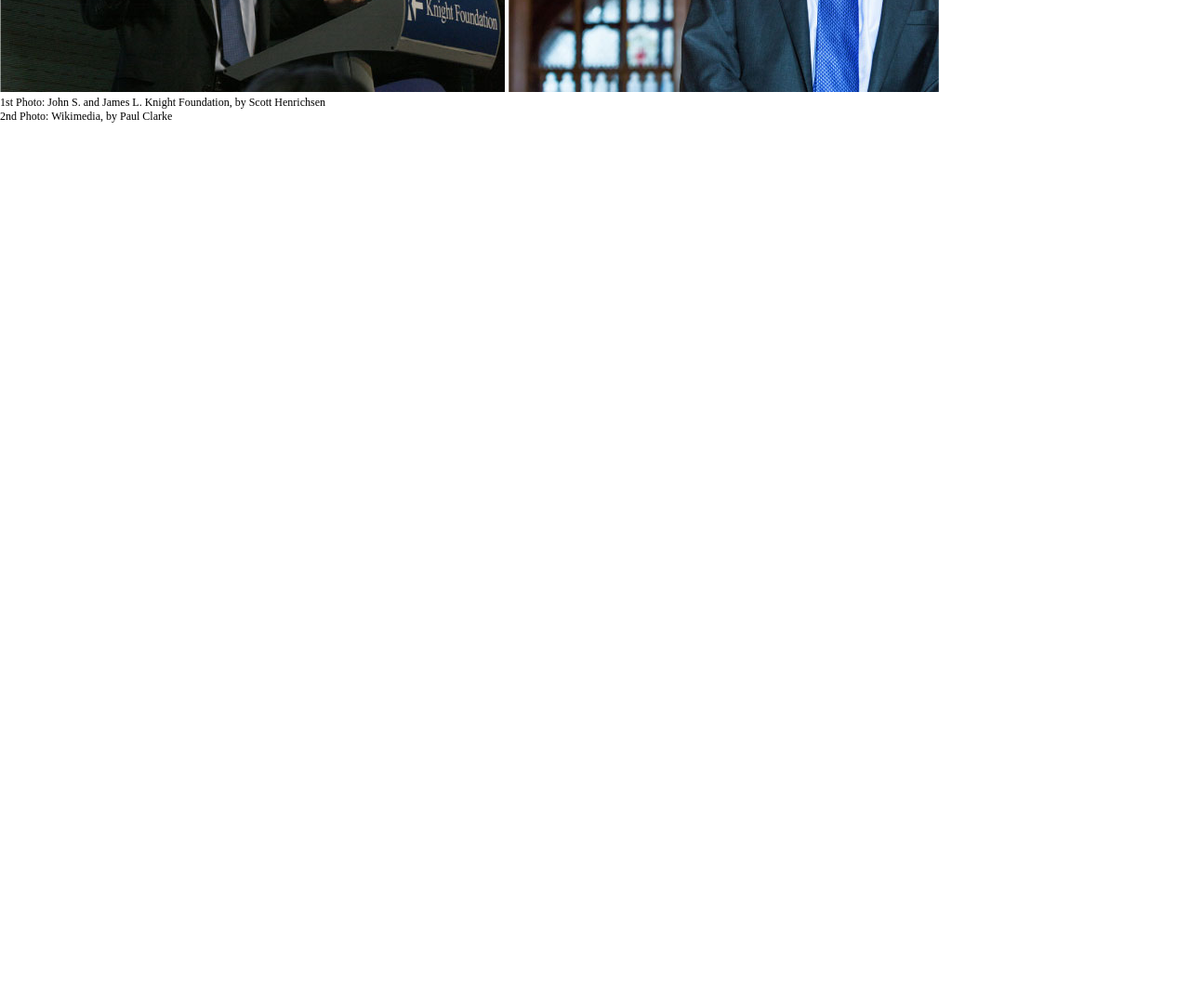
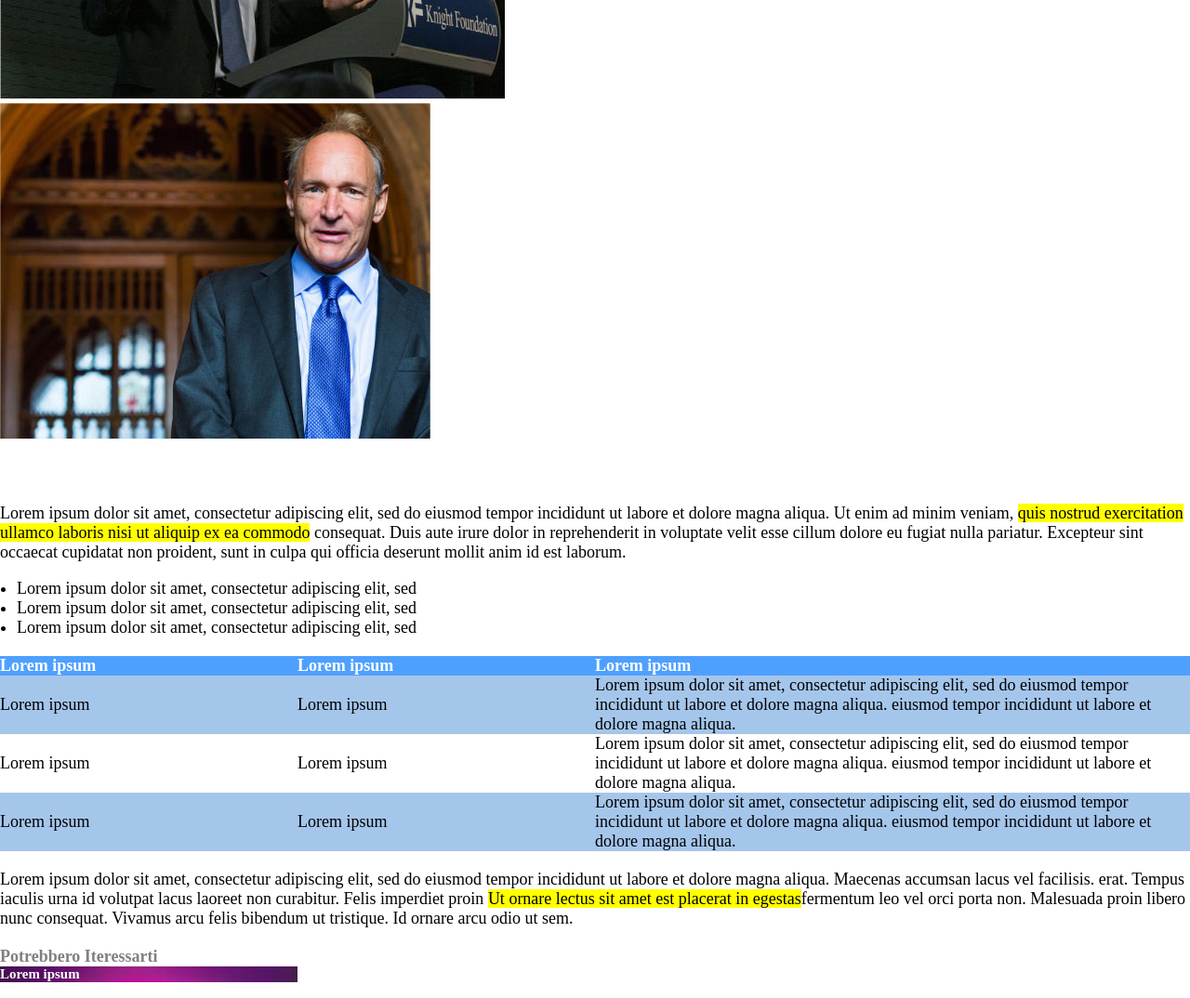
Before and after one commit to agnesvarga1/html-css-booleaner, a plain HTML site: page index.html in a window 1280 px wide. Shown: the part 500-1574 px from the top of the page at 93% size. Before the commit the page ends 800 px from the top, so only its background shows below. Drawn offline with Linux system fonts and the light colour scheme.

Commit message:
added table

```diff
--- a/assets/styles.css
+++ b/assets/styles.css
@@ -3,6 +3,9 @@
   margin: 0;
   padding: 0;
   box-sizing: border-box;
+}
+html {
+  font-size: 18px;
 }
 
 header {
@@ -17,7 +20,8 @@ header {
 h1 {
   font-size: 50px;
 }
-.author {
+.author,
+h4 {
   color: gray;
 }
 .author a {
@@ -28,3 +32,40 @@ h1 {
 .photo-source {
   font-size: 12px;
 }
+
+.article,
+ul,
+table {
+  margin: 20px 0;
+}
+
+ul {
+  margin: 18px;
+}
+.highlight {
+  background-color: yellow;
+}
+table {
+  border-collapse: collapse;
+  width: 100%;
+}
+th {
+  text-align: left;
+  background-color: #4ea0ff;
+  color: white;
+}
+
+.dispari {
+  background-color: #a5c6eb;
+}
+
+figure {
+  width: 25%;
+  height: 50%;
+  color: white;
+}
+
+.img1 {
+  background-image: url("../assets/img/monitor.jpg");
+  background-size: cover;
+}
--- a/index.html
+++ b/index.html
@@ -31,6 +31,78 @@
           <p class="photo-source">2nd Photo: Wikimedia, by Paul Clarke</p>
         </figure>
       </section>
+      <div class="article">
+        <p>
+          Lorem ipsum dolor sit amet, consectetur adipiscing elit, sed do
+          eiusmod tempor incididunt ut labore et dolore magna aliqua. Ut enim ad
+          minim veniam,
+          <span class="highlight"
+            >quis nostrud exercitation ullamco laboris nisi ut aliquip ex ea
+            commodo</span
+          >
+          consequat. Duis aute irure dolor in reprehenderit in voluptate velit
+          esse cillum dolore eu fugiat nulla pariatur. Excepteur sint occaecat
+          cupidatat non proident, sunt in culpa qui officia deserunt mollit anim
+          id est laborum.
+        </p>
+        <ul>
+          <li>Lorem ipsum dolor sit amet, consectetur adipiscing elit, sed</li>
+          <li>Lorem ipsum dolor sit amet, consectetur adipiscing elit, sed</li>
+          <li>Lorem ipsum dolor sit amet, consectetur adipiscing elit, sed</li>
+        </ul>
+        <table>
+          <thead>
+            <tr>
+              <th style="width: 25%">Lorem ipsum</th>
+              <th style="width: 25%">Lorem ipsum</th>
+              <th style="width: 50%">Lorem ipsum</th>
+            </tr>
+          </thead>
+          <tr class="dispari">
+            <td>Lorem ipsum</td>
+            <td>Lorem ipsum</td>
+            <td>
+              Lorem ipsum dolor sit amet, consectetur adipiscing elit, sed do
+              eiusmod tempor incididunt ut labore et dolore magna aliqua.
+              eiusmod tempor incididunt ut labore et dolore magna aliqua.
+            </td>
+          </tr>
+          <tr>
+            <td>Lorem ipsum</td>
+            <td>Lorem ipsum</td>
+            <td>
+              Lorem ipsum dolor sit amet, consectetur adipiscing elit, sed do
+              eiusmod tempor incididunt ut labore et dolore magna aliqua.
+              eiusmod tempor incididunt ut labore et dolore magna aliqua.
+            </td>
+          </tr>
+          <tr class="dispari">
+            <td>Lorem ipsum</td>
+            <td>Lorem ipsum</td>
+            <td>
+              Lorem ipsum dolor sit amet, consectetur adipiscing elit, sed do
+              eiusmod tempor incididunt ut labore et dolore magna aliqua.
+              eiusmod tempor incididunt ut labore et dolore magna aliqua.
+            </td>
+          </tr>
+        </table>
+        <p>
+          Lorem ipsum dolor sit amet, consectetur adipiscing elit, sed do
+          eiusmod tempor incididunt ut labore et dolore magna aliqua. Maecenas
+          accumsan lacus vel facilisis. erat. Tempus iaculis urna id volutpat
+          lacus laoreet non curabitur. Felis imperdiet proin
+          <span class="highlight"
+            >Ut ornare lectus sit amet est placerat in egestas</span
+          >fermentum leo vel orci porta non. Malesuada proin libero nunc
+          consequat. Vivamus arcu felis bibendum ut tristique. Id ornare arcu
+          odio ut sem.
+        </p>
+      </div>
     </main>
+    <footer>
+      <h4>Potrebbero Iteressarti</h4>
+      <figure class="img1"><h5>Lorem ipsum</h5></figure>
+      <figure class="img2"><h5>Lorem ipsum</h5></figure>
+    </footer>
   </body>
 </html>
```
